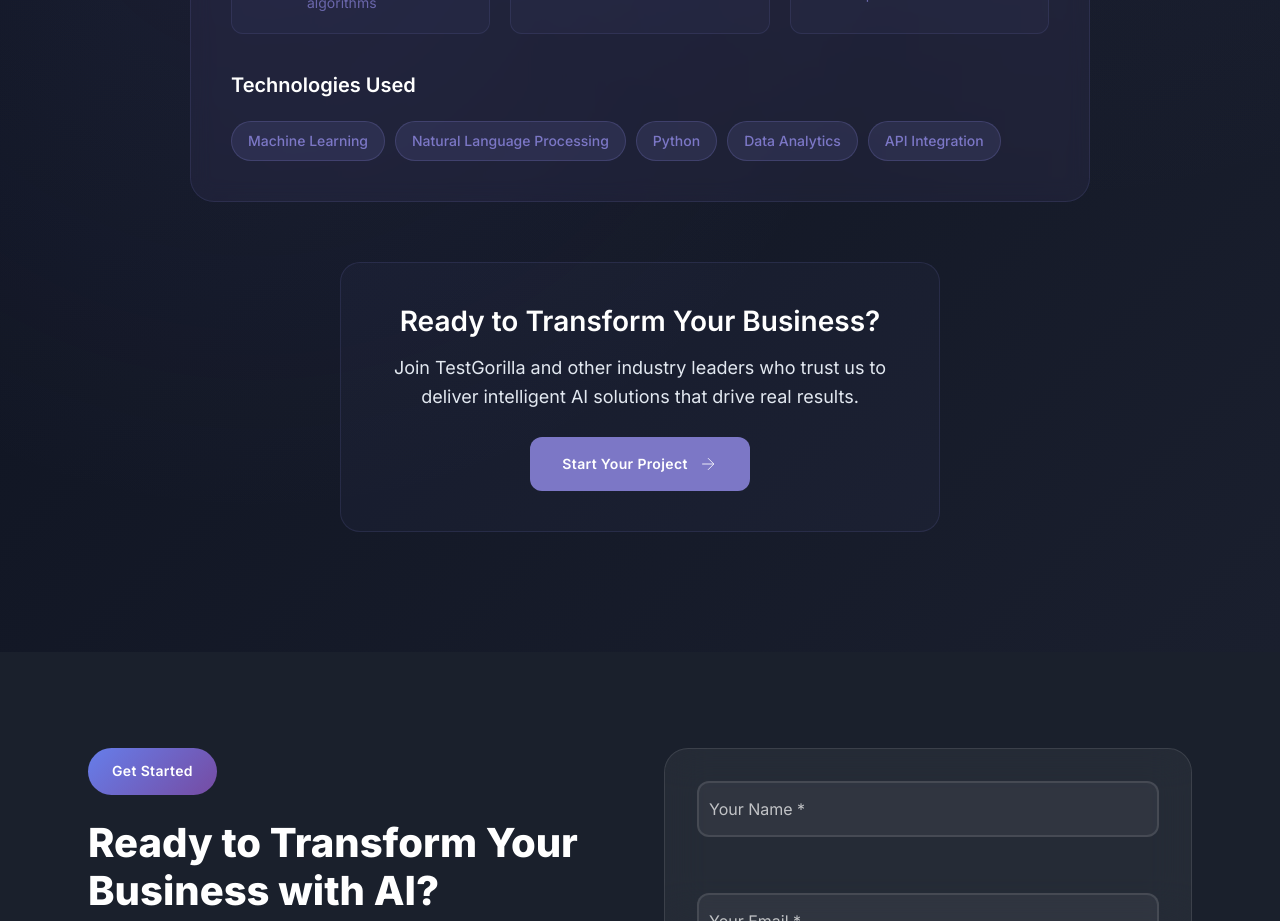
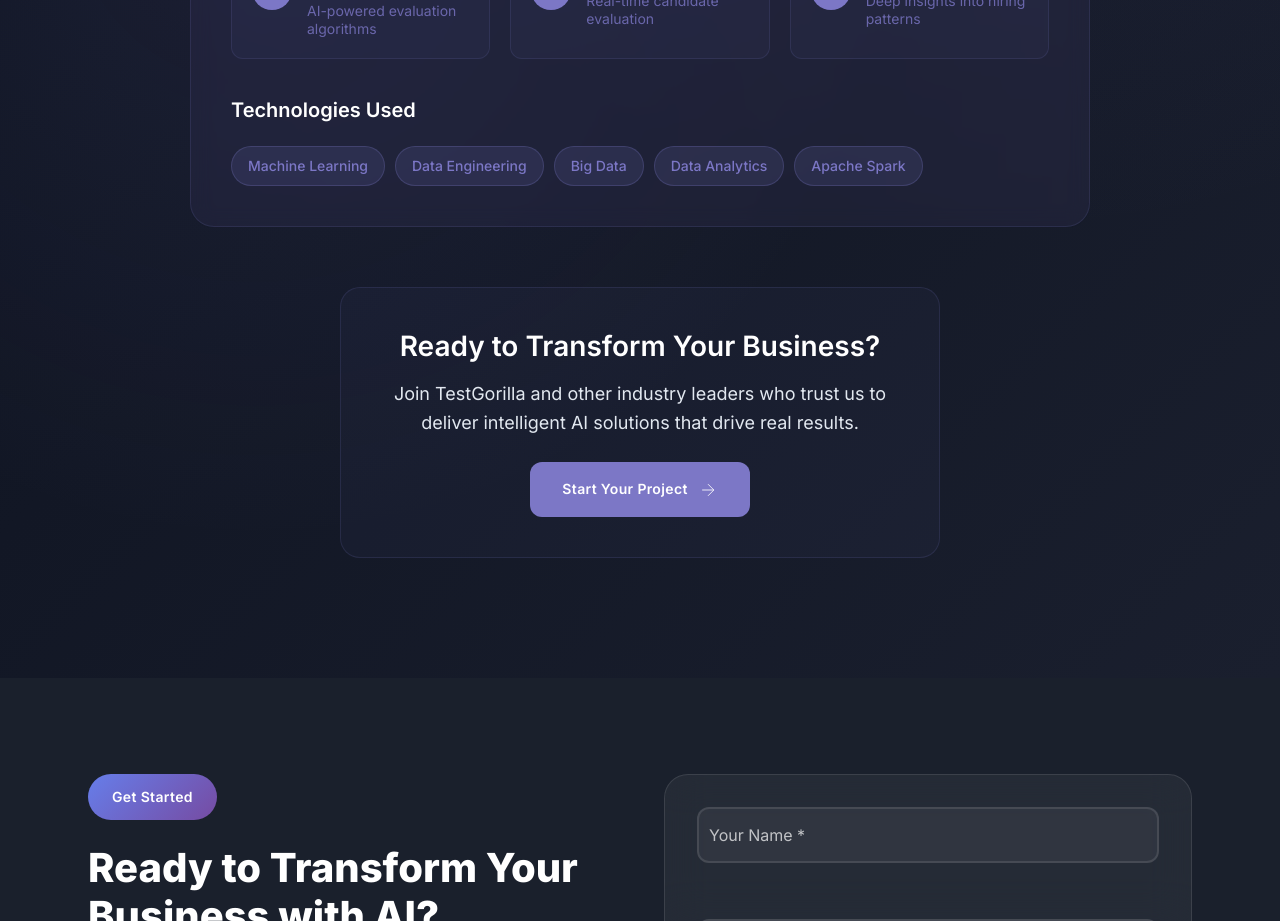
Before and after one commit to hamza0011/luadata, a React (Vite) app: page / in a window 1280 px wide. Shown: the part 5520-6441 px from the top of the page. Built offline with nearby package versions, Linux system fonts and the light colour scheme.

Commit message:
Update App.jsx

```diff
--- a/src/App.jsx
+++ b/src/App.jsx
@@ -849,6 +849,8 @@ const handleFormSubmit = async (e) => {
         </div>
       </section>
 
+// Add this section after the Stats section (around line 800, before Contact section)
+
 {/* Past Clients Section - TestGorilla */}
 <section className="clients-section" id="clients">
   <div className="container">
@@ -950,10 +952,10 @@ const handleFormSubmit = async (e) => {
               <h4>Technologies Used</h4>
               <div className="tech-tags">
                 <span className="tech-tag">Machine Learning</span>
-                <span className="tech-tag">Natural Language Processing</span>
-                <span className="tech-tag">Python</span>
+                <span className="tech-tag">Data Engineering</span>
+                <span className="tech-tag">Big Data</span>
                 <span className="tech-tag">Data Analytics</span>
-                <span className="tech-tag">API Integration</span>
+                <span className="tech-tag">Apache Spark</span>
               </div>
             </div>
           </div>
```
